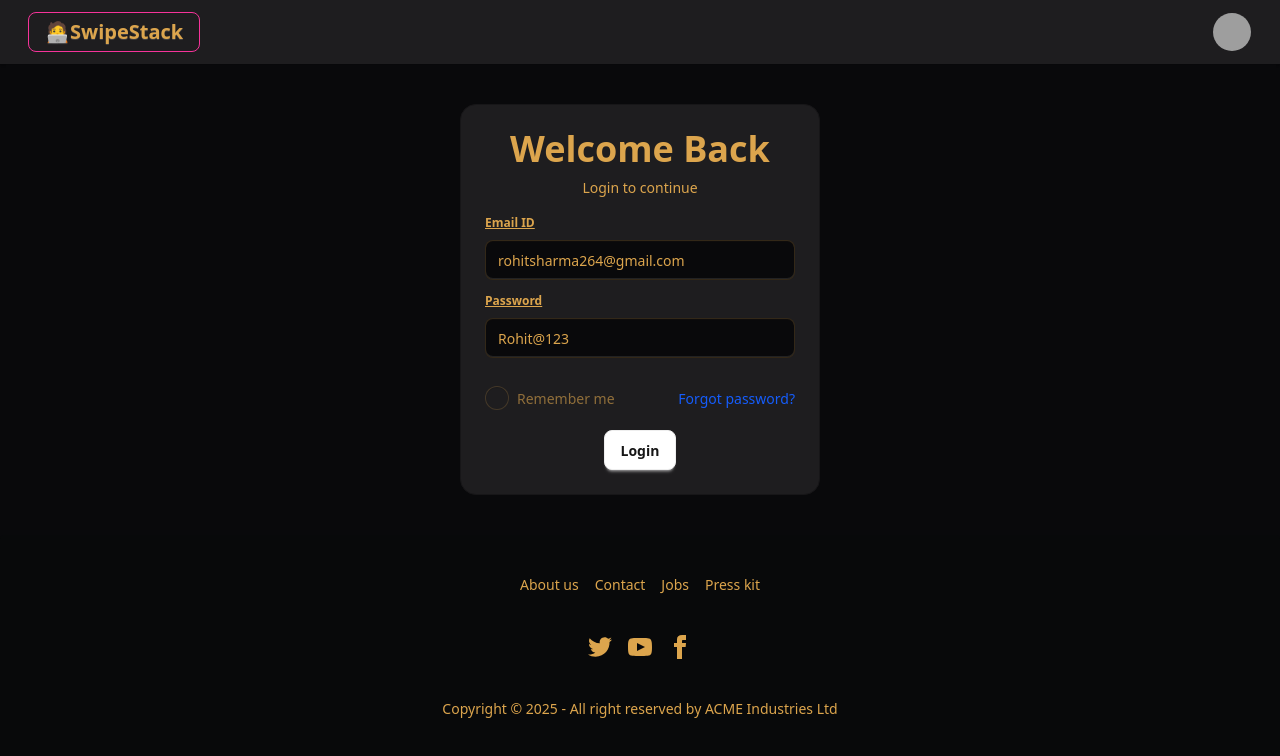
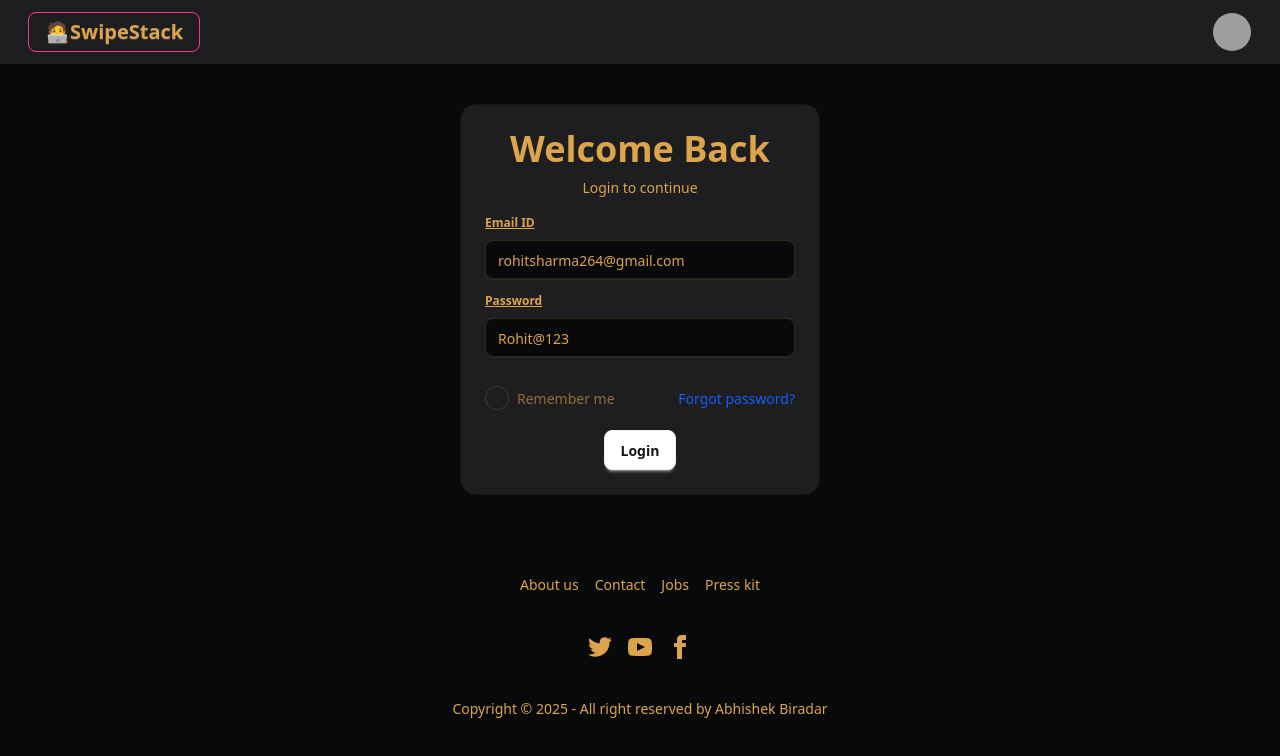
Before and after one commit to seekernothing/SwipeStack-Frontend, a React (Vite) app: page /login in a window 1280 px wide. Shown: the top 756 px of the page. Built offline with nearby package versions, Linux system fonts and the light colour scheme; grey boxes are pictures that could not be loaded; a web font is replaced by a local one.

Commit message:
minor changes in the footer

```diff
--- a/src/Footer.jsx
+++ b/src/Footer.jsx
@@ -48,8 +48,8 @@ const Footer = () => {
       </nav>
       <aside>
         <p>
-          Copyright © {new Date().getFullYear()} - All right reserved by ACME
-          Industries Ltd
+          Copyright © {new Date().getFullYear()} - All right reserved by
+          Abhishek Biradar
         </p>
       </aside>
     </footer>
--- a/src/Login.jsx
+++ b/src/Login.jsx
@@ -7,10 +7,14 @@ const Login = () => {
 
   const handelLogin = async () => {
     try {
-      await axios.post("http://localhost:8000/login", {
-       email: emailId,
-        password,
-      },{withCredentials:true});
+      const res = await axios.post(
+        "http://localhost:8000/login",
+        {
+          email: emailId,
+          password,
+        },
+        { withCredentials: true }
+      );
     } catch (error) {
       console.error("Login error:", error.message);
       // Optionally, set an error state here to display a message to the user
```
